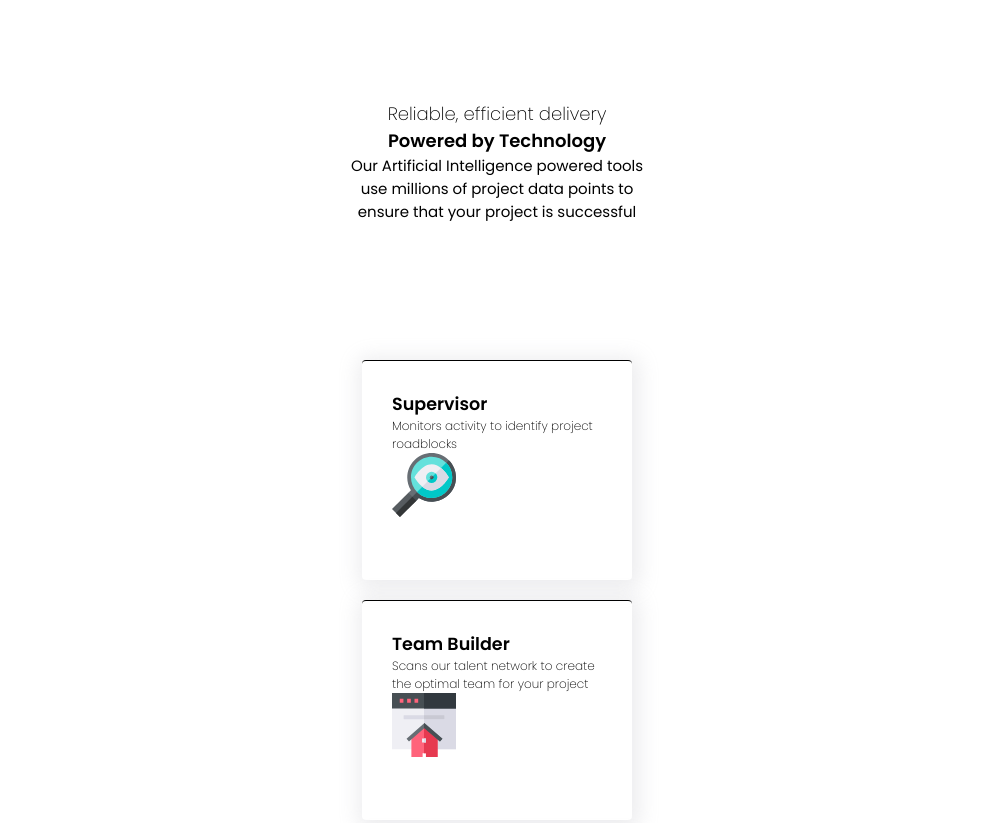
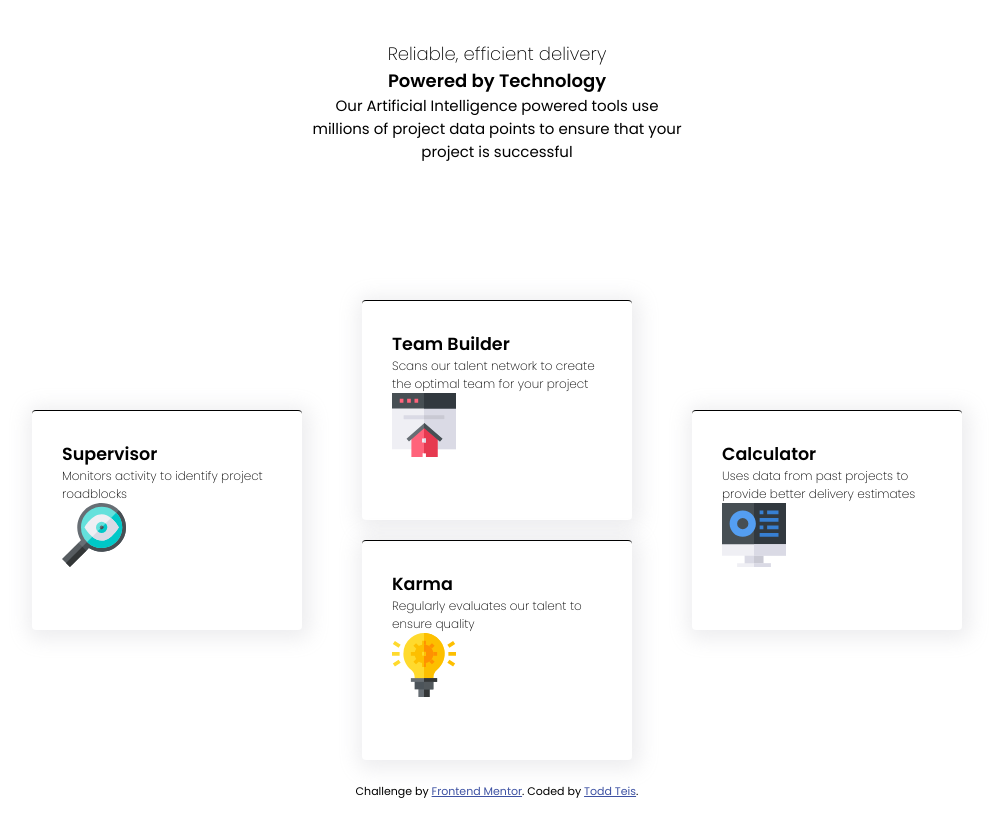
Before and after one commit to toddteis/Four-card-feature-section, a plain HTML site: page index.html in a window 1280 px wide. Shown: the top 823 px of the page, without its empty margins (143-1139 px from the left). After the commit the page ends 800 px from the top, so only its background shows below. Drawn offline with Linux system fonts and the light colour scheme.

Commit message:
Added media query for min-width 1024px.

```diff
--- a/css/styles.css
+++ b/css/styles.css
@@ -36,7 +36,7 @@ h2 {
 main {
     display: grid;
     grid-template-columns: auto 310px auto;
-    grid-template-rows: 220px 220px 220px 220px 220px;
+    grid-template-rows: repeat(5, 220px);
     grid-template-areas:
       "sdl hd sdr"
       "sdl bd sdr"
@@ -115,3 +115,53 @@ main {
 .attribution a {
     color: hsl(228, 45%, 44%);
 }
+
+@media only screen and (min-width: 1023px) {
+    main {
+        display: grid;
+        grid-template-columns: auto 310px 310px 310px auto;
+        grid-template-rows: repeat(3, 220px);
+        grid-template-areas:
+          "sdl hd hd hd sdr"
+          "sdl bdl bd bdr sdr"
+          "sdl bdl bd bdr sdr";
+        height: 100vh;
+        margin-bottom: 0;
+    }
+
+    .supervisor {
+        grid-area: bdl;
+        grid-row: 2/5;
+        margin-top: 130px;
+    }
+
+    .team-builder {
+        grid-area: bd;
+        grid-row: 2/3;
+    }
+
+    .karma {
+        grid-area: bd;
+        grid-row: 3/4;
+    }
+
+    .calculator {
+        grid-area: bdr;
+        grid-row: 2/5;
+        margin-top: 130px;
+    }
+
+    .card-header {
+        justify-self:center;
+        text-align: center;
+        width: 380px;
+        height: 220px;
+        grid-area: hd;
+    }
+
+    .attribution {
+        position: fixed;
+        bottom:0;
+        left:0;
+    }
+}
```
